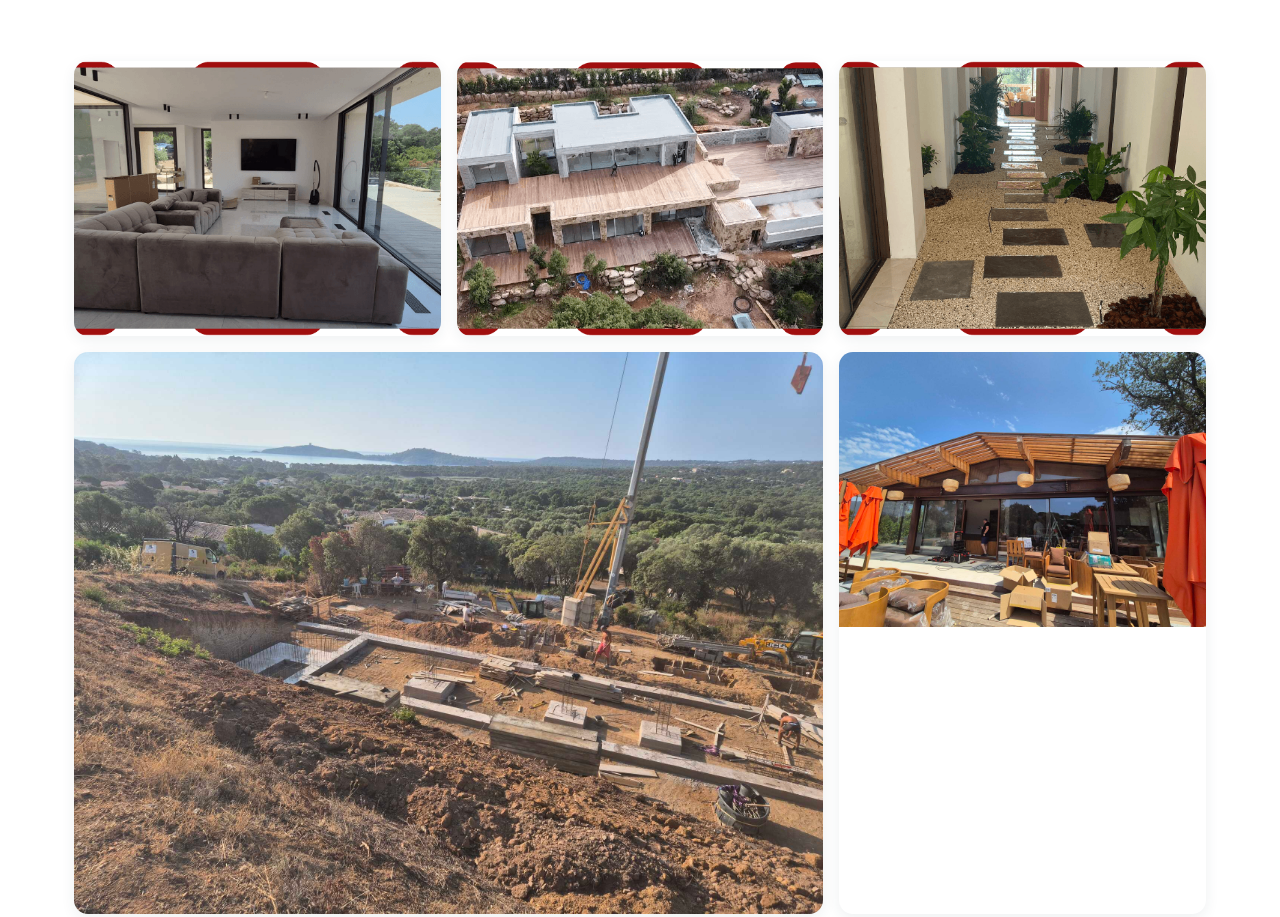
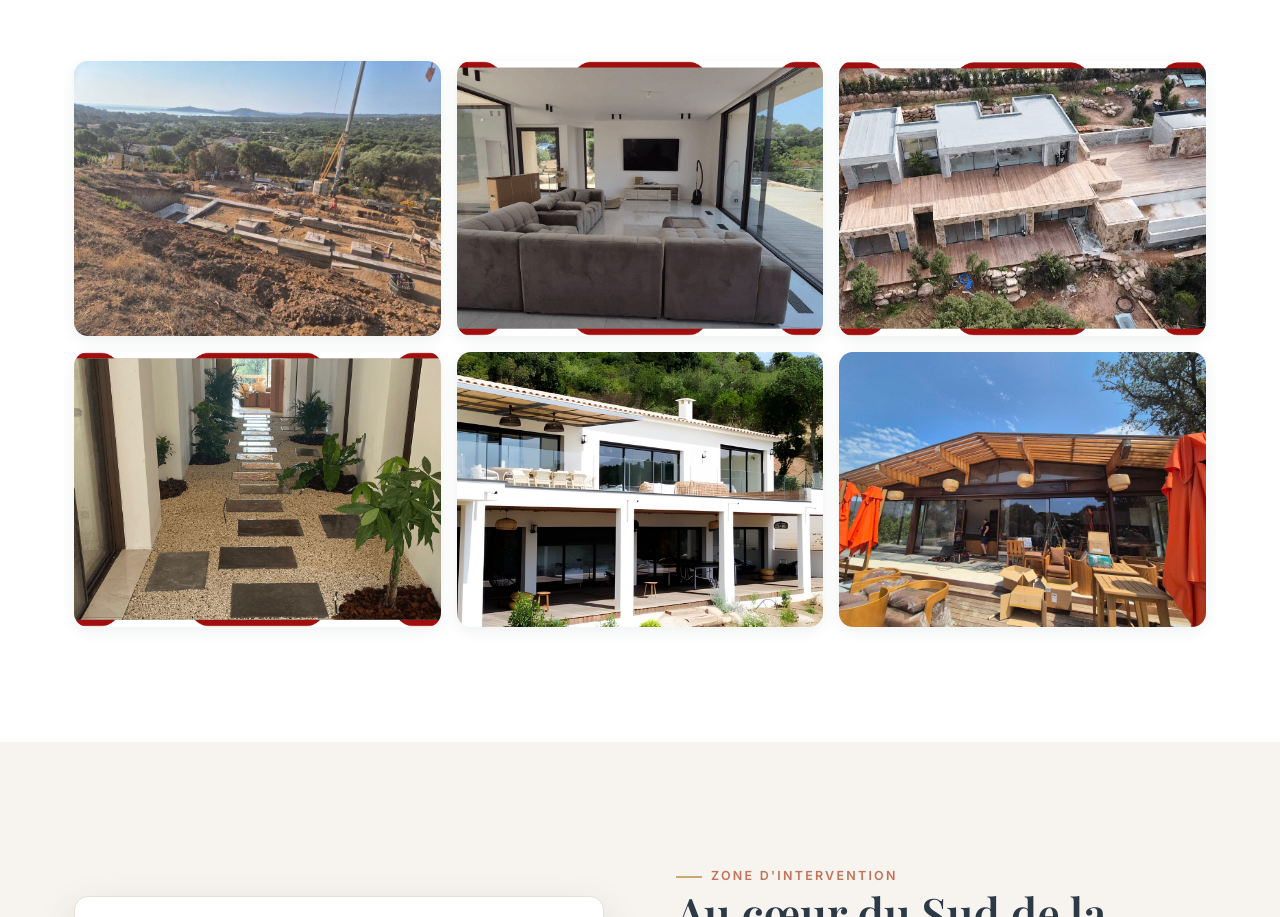
Before and after one commit to LDA2a/site-de-almeida, a plain HTML site: page maitrise-oeuvre.html in a window 1280 px wide. Shown: the part 2639-3556 px from the top of the page. Drawn offline with nearby package versions, Linux system fonts and the light colour scheme; a web font is replaced by a local one.

Commit message:
Ibiza : ajout du logo Piscines Ibiza (hero + section marque), retrait du badge Rectangulaire ; galerie maitrise d'oeuvre completee (6 tuiles, plus de case vide)
Co-Authored-By: Claude Opus 4.8 <noreply@anthropic.com>

```diff
--- a/maitrise-oeuvre.html
+++ b/maitrise-oeuvre.html
@@ -151,11 +151,12 @@
         <p class="lead">Des projets ancrés dans leur territoire, entre mer et montagne, menés avec exigence et savoir-faire.</p>
       </div>
       <div class="gallery">
-        <figure class="reveal"><img src="images/construction-maison-neuve.png" alt="Construction de maison neuve sur mesure près de Porto-Vecchio" loading="lazy" /><figcaption>Construction de maison neuve sur mesure</figcaption></figure>
-        <figure class="reveal" data-d="1"><img src="images/extension-batiment.png" alt="Extension de bâtiment dans les règles de l'art en Corse-du-Sud" loading="lazy" /><figcaption>Extension de bâtiment</figcaption></figure>
-        <figure class="reveal" data-d="2"><img src="images/renovation-habitat.png" alt="Rénovation technique et esthétique de l'habitat existant" loading="lazy" /><figcaption>Rénovation de l'habitat</figcaption></figure>
-        <figure class="reveal wide"><img src="images/portfolio-3.jpg" alt="Chantier surplombant le golfe de Porto-Vecchio" loading="lazy" /><figcaption>Chantier avec vue sur le golfe de Porto-Vecchio</figcaption></figure>
-        <figure class="reveal" data-d="1"><img src="images/portfolio-5.jpg" alt="Réalisation d'un gros œuvre par De Almeida" loading="lazy" /><figcaption>Gros œuvre & fondations</figcaption></figure>
+        <figure class="reveal"><img src="images/portfolio-3.jpg" alt="Chantier de construction surplombant le golfe de Porto-Vecchio" loading="lazy" /><figcaption>Chantier avec vue sur le golfe</figcaption></figure>
+        <figure class="reveal" data-d="1"><img src="images/construction-maison-neuve.png" alt="Construction de maison neuve sur mesure près de Porto-Vecchio" loading="lazy" /><figcaption>Construction de maison neuve</figcaption></figure>
+        <figure class="reveal" data-d="2"><img src="images/extension-batiment.png" alt="Extension de bâtiment dans les règles de l'art en Corse-du-Sud" loading="lazy" /><figcaption>Extension de bâtiment</figcaption></figure>
+        <figure class="reveal"><img src="images/renovation-habitat.png" alt="Rénovation technique et esthétique de l'habitat existant" loading="lazy" /><figcaption>Rénovation de l'habitat</figcaption></figure>
+        <figure class="reveal" data-d="1"><img src="images/villa-facade.jpg" alt="Villa contemporaine livrée en Corse-du-Sud" loading="lazy" /><figcaption>Villa contemporaine livrée</figcaption></figure>
+        <figure class="reveal" data-d="2"><img src="images/portfolio-5.jpg" alt="Terrasse couverte et espace de vie extérieur en Corse" loading="lazy" /><figcaption>Terrasse &amp; espace de vie</figcaption></figure>
       </div>
     </div>
   </section>
--- a/style.css
+++ b/style.css
@@ -471,3 +471,8 @@ p { color: var(--anthracite-clair); }
   .hero--cinematic { padding-bottom: 90px; }
   .hero-rail-wrap { display: none; }
 }
+
+/* Logo Piscines Ibiza */
+.ibiza-logo { display: block; height: auto; background: #fff; border-radius: 14px; }
+.ibiza-logo--hero { width: 86px; margin-bottom: 18px; box-shadow: 0 10px 26px rgba(0,0,0,0.28); }
+.ibiza-logo--brand { width: 132px; margin: 0 auto 20px; padding: 6px; box-shadow: var(--shadow-sm); border: 1px solid var(--ligne); }
```
Also changed, not shown: piscines-ibiza.html (+4 -2 lines), images/logo-ibiza.jpg (added).
